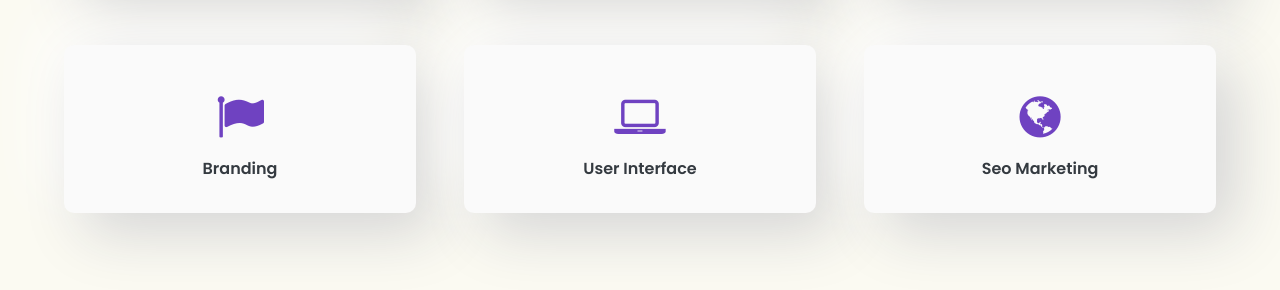
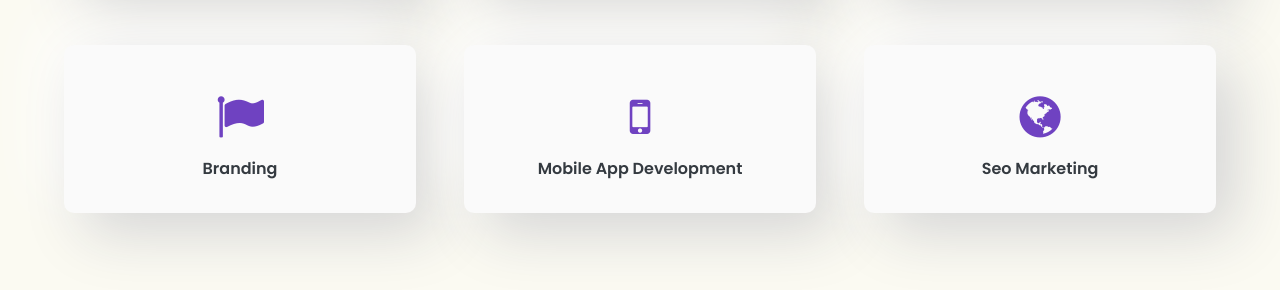
Before and after one commit to Okantey/myPortfolio, a website: page index.html in a window 1280 px wide. Shown: the part 2102-2392 px from the top of the page. Drawn offline with nearby package versions, Linux system fonts and the light colour scheme; a web font is replaced by a local one.

Commit message:
updated a couple of things

```diff
--- a/index.html
+++ b/index.html
@@ -326,8 +326,8 @@
           <p></p>
         </div>
         <div .="fade-down">
-          <span class="fa fa-laptop"></span>
-          <p style="font-weight: 600;">User Interface</p>
+          <span class="fa fa-mobile"></span>
+          <p style="font-weight: 600;">Mobile App Development</p>
           <p></p>
         </div>
         <div .="fade-down">
```
